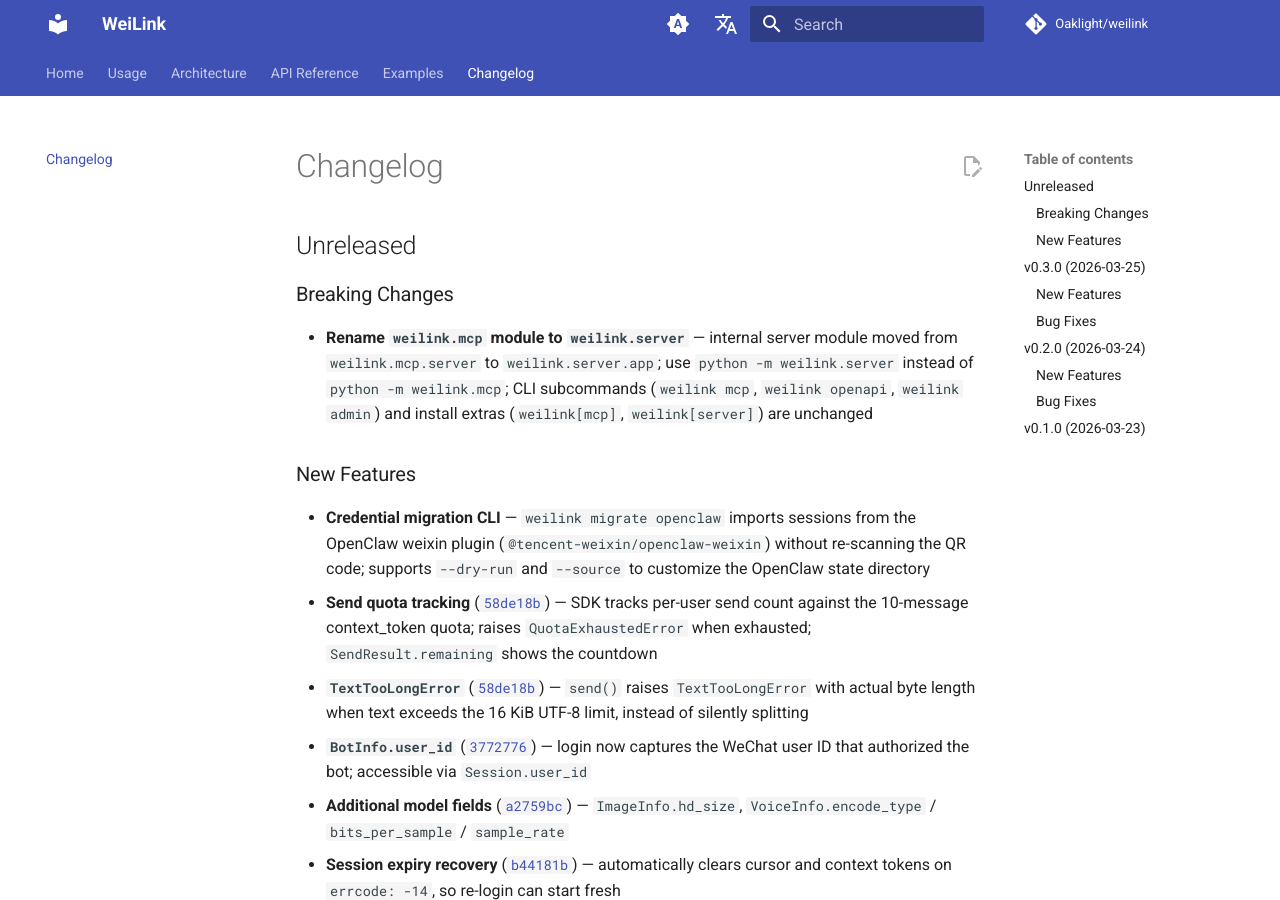
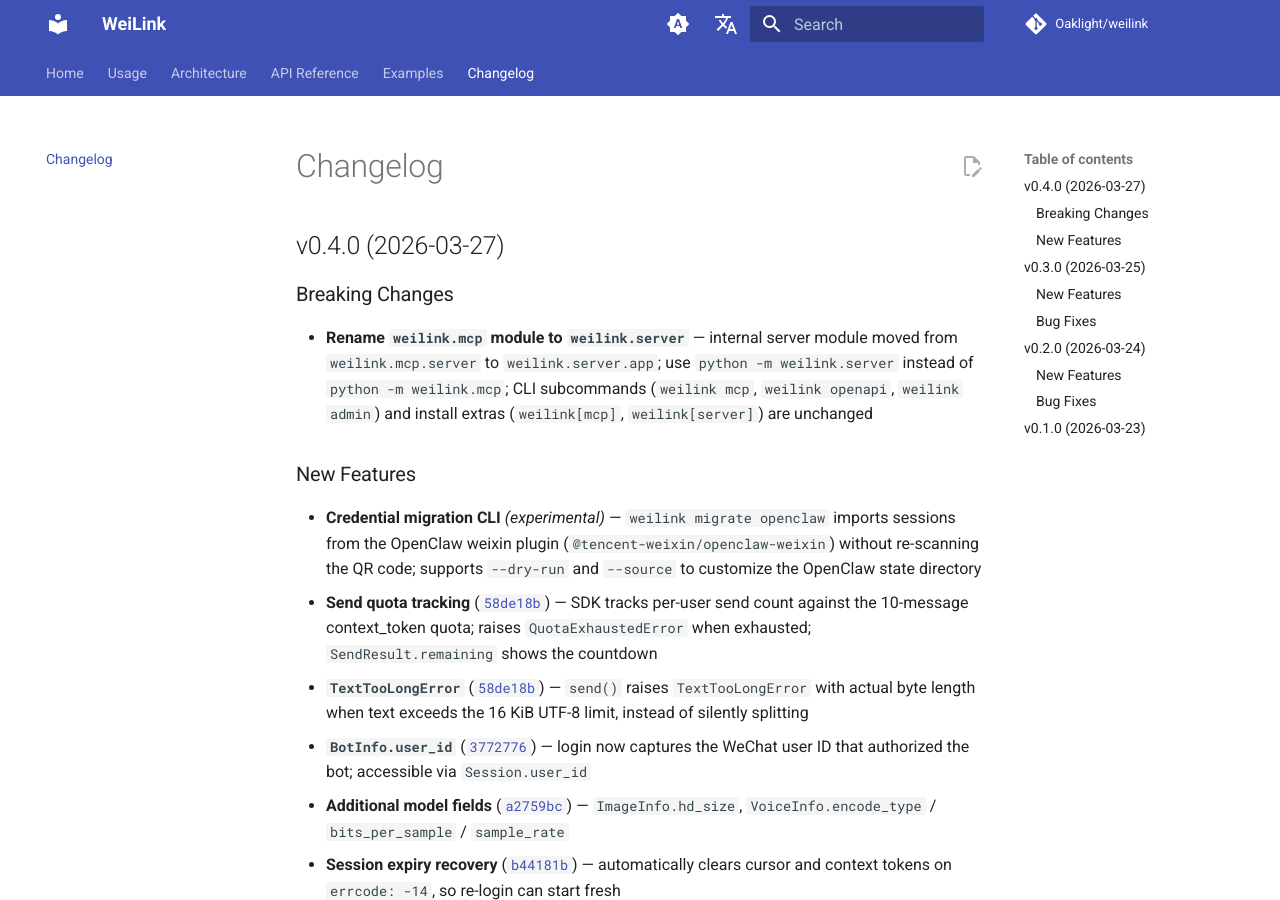
Before and after one commit to Oaklight/weilink, an MkDocs documentation site: the page built from docs/changelog.md, in a window 1280 px wide and 900 px high. Built offline with MkDocs 1.6.1 and Material for MkDocs 9.7.7, drawn with Linux system fonts in a browser that asks for light colours; comment, search, counter and statistics services are not loaded.

Commit message:
Release v0.4.0 changelog, mark migrate as experimental

```diff
--- a/docs/changelog.md
+++ b/docs/changelog.md
@@ -1,6 +1,6 @@
 # Changelog
 
-## Unreleased
+## v0.4.0 (2026-03-27)
 
 ### Breaking Changes
 
@@ -8,7 +8,7 @@
 
 ### New Features
 
-- **Credential migration CLI** — `weilink migrate openclaw` imports sessions from the OpenClaw weixin plugin (`@tencent-weixin/openclaw-weixin`) without re-scanning the QR code; supports `--dry-run` and `--source` to customize the OpenClaw state directory
+- **Credential migration CLI** *(experimental)* — `weilink migrate openclaw` imports sessions from the OpenClaw weixin plugin (`@tencent-weixin/openclaw-weixin`) without re-scanning the QR code; supports `--dry-run` and `--source` to customize the OpenClaw state directory
 - **Send quota tracking** ([`58de18b`](https://github.com/Oaklight/weilink/commit/58de18b)) — SDK tracks per-user send count against the 10-message context_token quota; raises `QuotaExhaustedError` when exhausted; `SendResult.remaining` shows the countdown
 - **`TextTooLongError`** ([`58de18b`](https://github.com/Oaklight/weilink/commit/58de18b)) — `send()` raises `TextTooLongError` with actual byte length when text exceeds the 16 KiB UTF-8 limit, instead of silently splitting
 - **`BotInfo.user_id`** ([`3772776`](https://github.com/Oaklight/weilink/commit/3772776)) — login now captures the WeChat user ID that authorized the bot; accessible via `Session.user_id`
```
Also changed, not shown: docs/usage/cli.md (+3 -0 lines).
